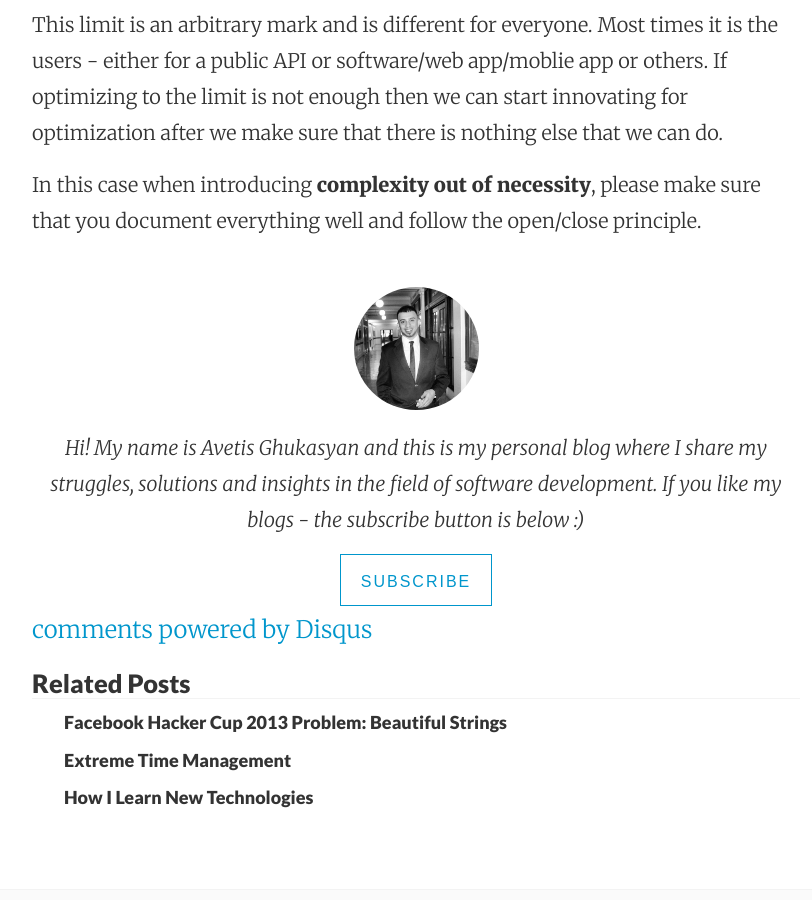
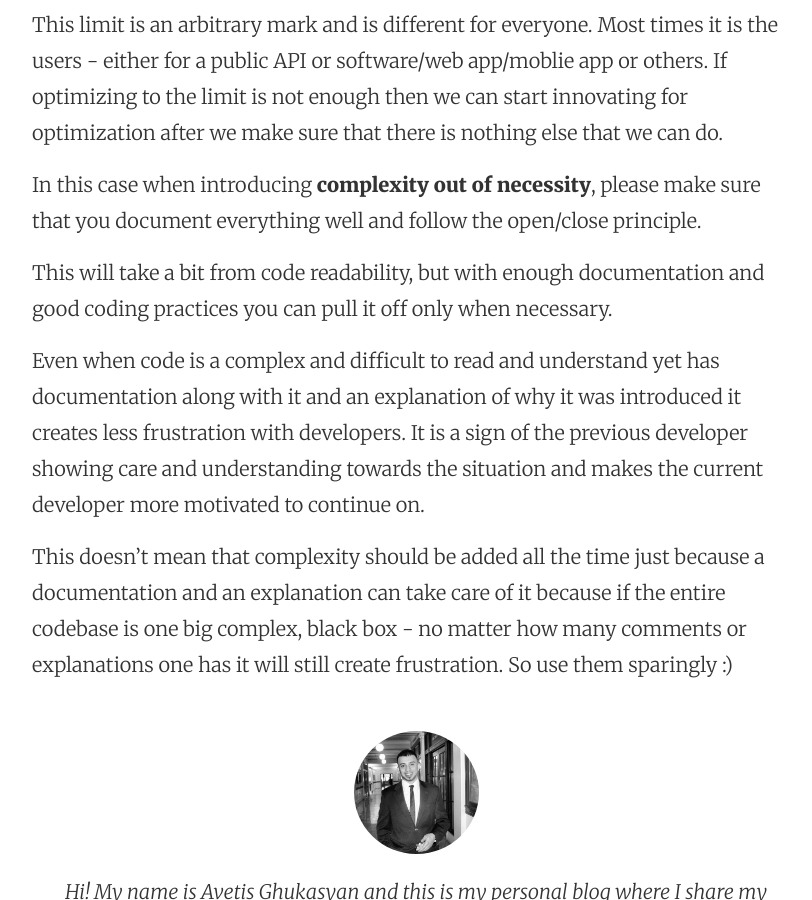
Before and after one commit to JungMinu/AvetisG.github.io, a Jekyll site: the page built from _posts/2015-07-01-time-space-efficiency-readability.md, in a window 1280 px wide and 900 px high, scrolled down 4063 px. Shown: the whole window, without its empty margins (224-1036 px from the left). Built offline with Jekyll 4.4.1, drawn with Linux system fonts in a browser that asks for light colours; nearby versions of some CDN libraries; Markdown is read by kramdown in place of the engine named in the settings; comment, search, counter and statistics services are not loaded; some of the changed text lies outside the part shown.

Commit message:
Update 2015-07-01-time-space-efficiency-readability.md

```diff
--- a/_posts/2015-07-01-time-space-efficiency-readability.md
+++ b/_posts/2015-07-01-time-space-efficiency-readability.md
@@ -60,3 +60,9 @@ When we are trying to find innovative ways to optimize our code we are inevitabl
 This limit is an arbitrary mark and is different for everyone. Most times it is the users - either for a public API or software/web app/moblie app or others. If optimizing to the limit is not enough then we can start innovating for optimization after we make sure that there is nothing else that we can do.
 
 In this case when introducing **complexity out of necessity**, please make sure that you document everything well and follow the open/close principle.
+
+This will take a bit from code readability, but with enough documentation and good coding practices you can pull it off only when necessary.
+
+Even when code is a complex and difficult to read and understand yet has documentation along with it and an explanation of why it was introduced it creates less frustration with developers. It is a sign of the previous developer showing care and understanding towards the situation and makes the current developer more motivated to continue on.
+
+This doesn't mean that complexity should be added all the time just because a documentation and an explanation can take care of it because if the entire codebase is one big complex, black box - no matter how many comments or explanations one has it will still create frustration. So use them sparingly :)
```
